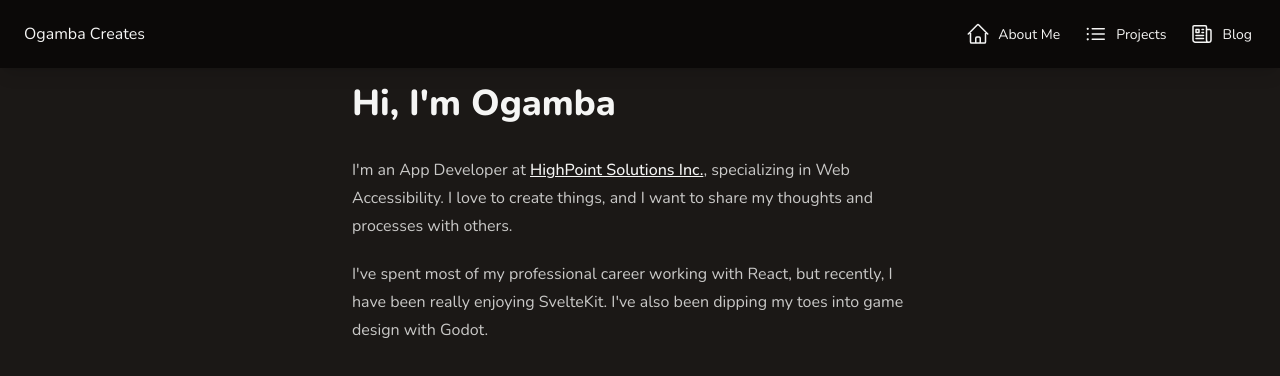
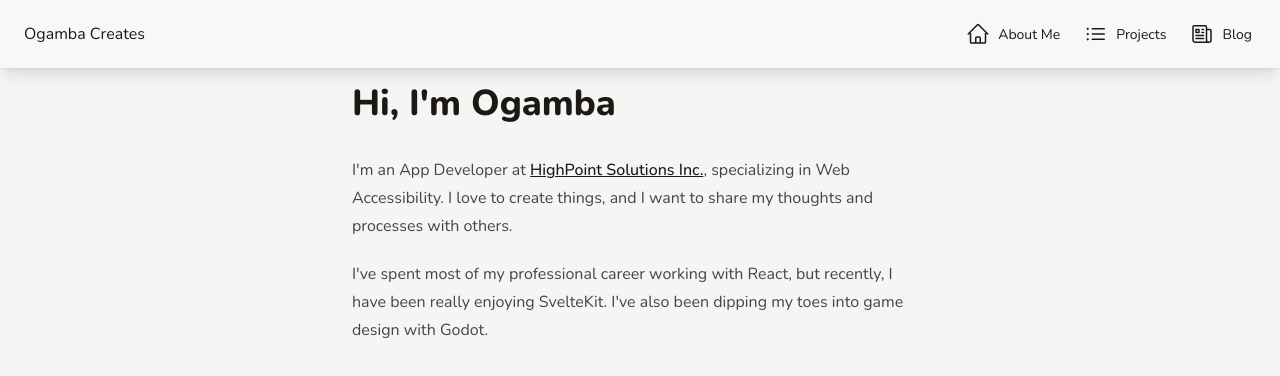
Before and after one commit to chiq2045/ogamba-creates, a SvelteKit app: page / in a window 1280 px wide. Shown: the top 376 px of the page. Built offline with nearby package versions, Linux system fonts and the light colour scheme; a web font is replaced by a local one.

Commit message:
fix: dark/light mode

```diff
--- a/src/app.css
+++ b/src/app.css
@@ -42,8 +42,8 @@
 
 @plugin "daisyui/theme" {
   name: 'ogambadark';
-  default: true;
-  prefersdark: false;
+  default: false;
+  prefersdark: true;
   color-scheme: 'dark';
   --color-base-100: oklch(14% 0.004 49.25);
   --color-base-200: oklch(21% 0.006 56.043);
```
